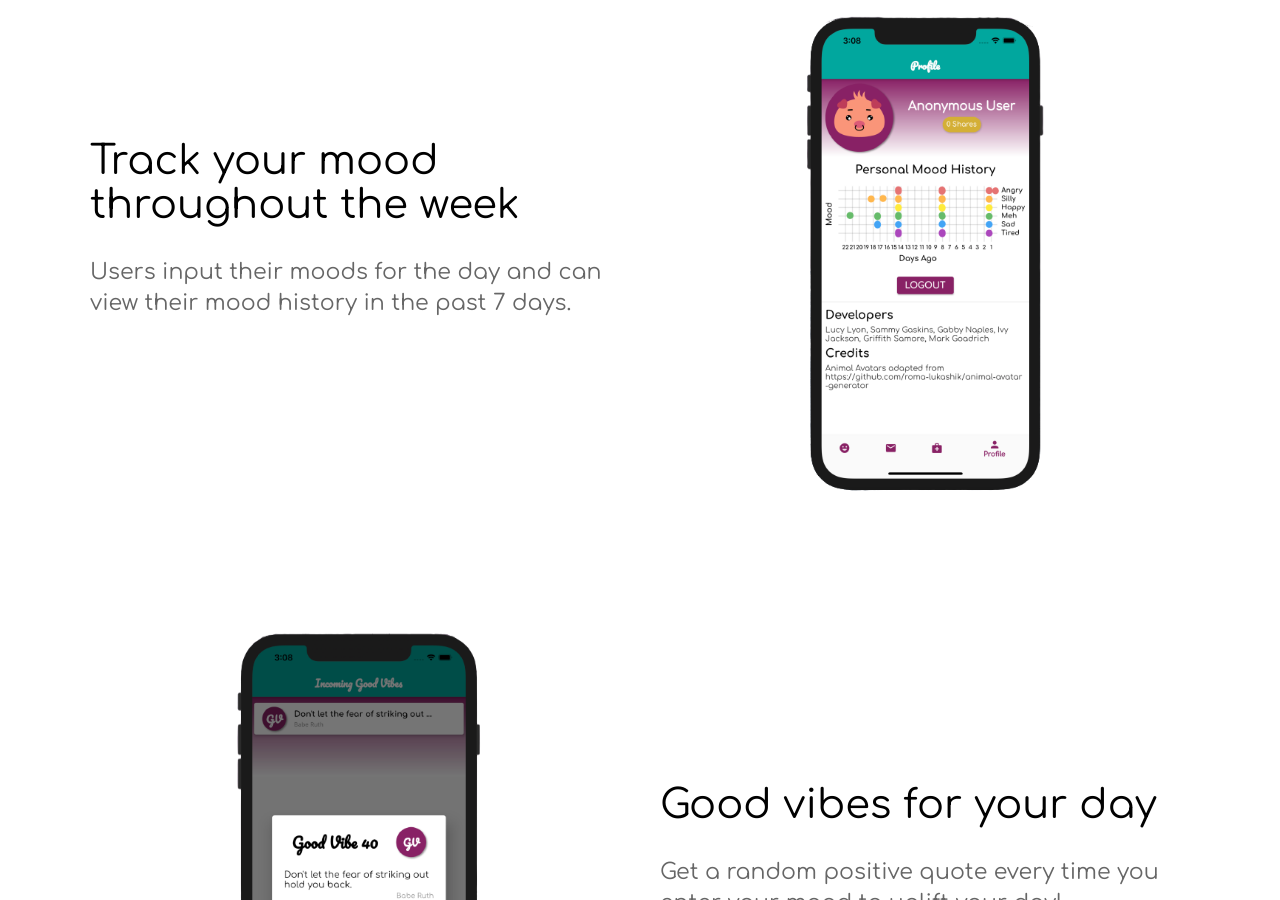
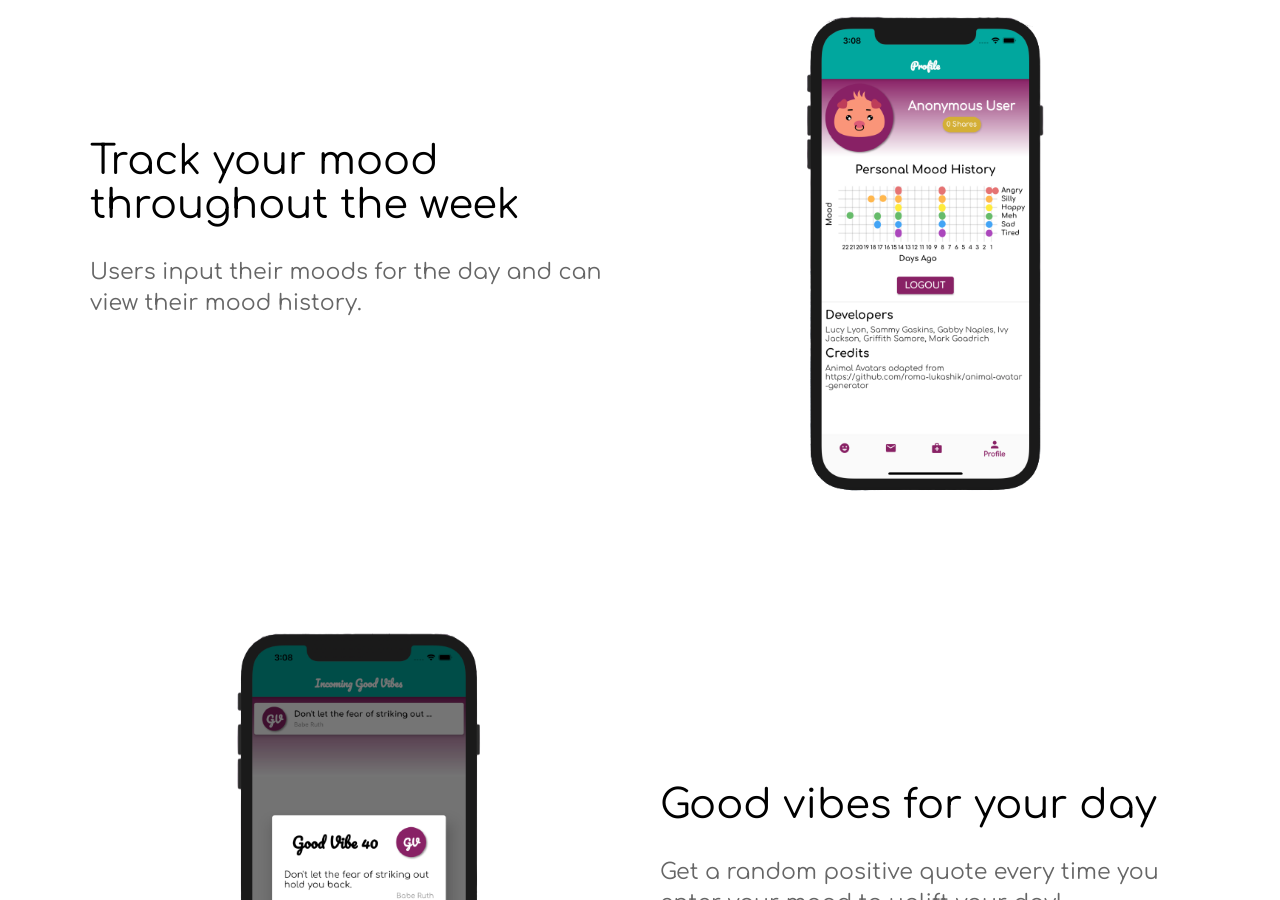
Before and after one commit to DiscoTrayStudios/good-vibes, a Jekyll site: the page built from index.html, in a window 1280 px wide and 900 px high, scrolled down 1347 px. Built offline with Jekyll 4.4.1, drawn with Linux system fonts in a browser that asks for light colours; the list of posts is cut into pages by our own code.

Commit message:
Fix description for mood history

```diff
--- a/index.html
+++ b/index.html
@@ -25,7 +25,7 @@ description: Track your moods and get some inspiration to start your day
 		<div class="container flex">
 			<div class="text editable">
 				<h2>Track your mood throughout the week</h2>
-				<p>Users input their moods for the day and can view their mood history in the past 7 days. </p>
+				<p>Users input their moods for the day and can view their mood history. </p>
 			</div>
 			<div class="image">
 				<img src="{{ site.baseurl }}/images/ProfilePage.png" alt="Screenshot" class="screenshot editable" />
```
